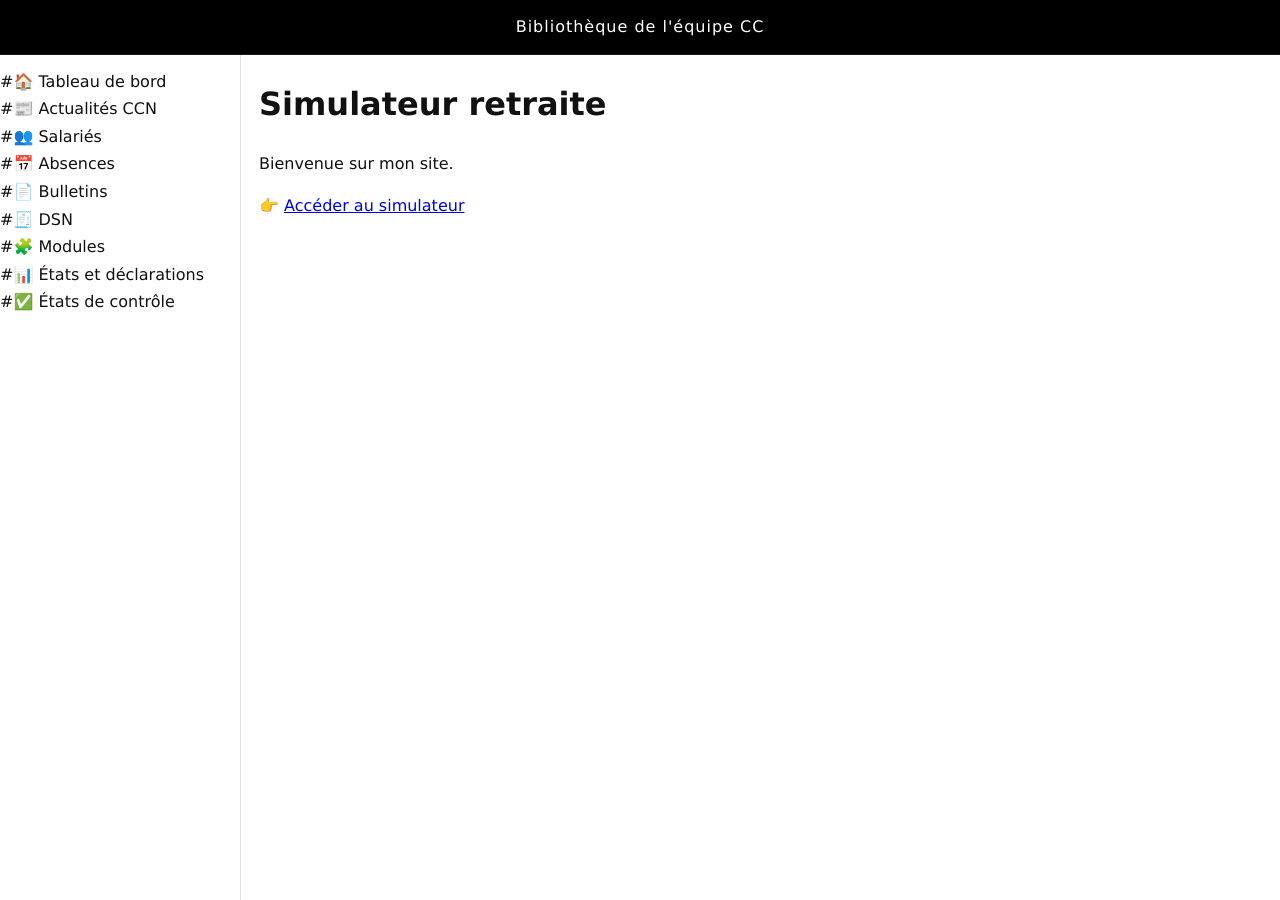
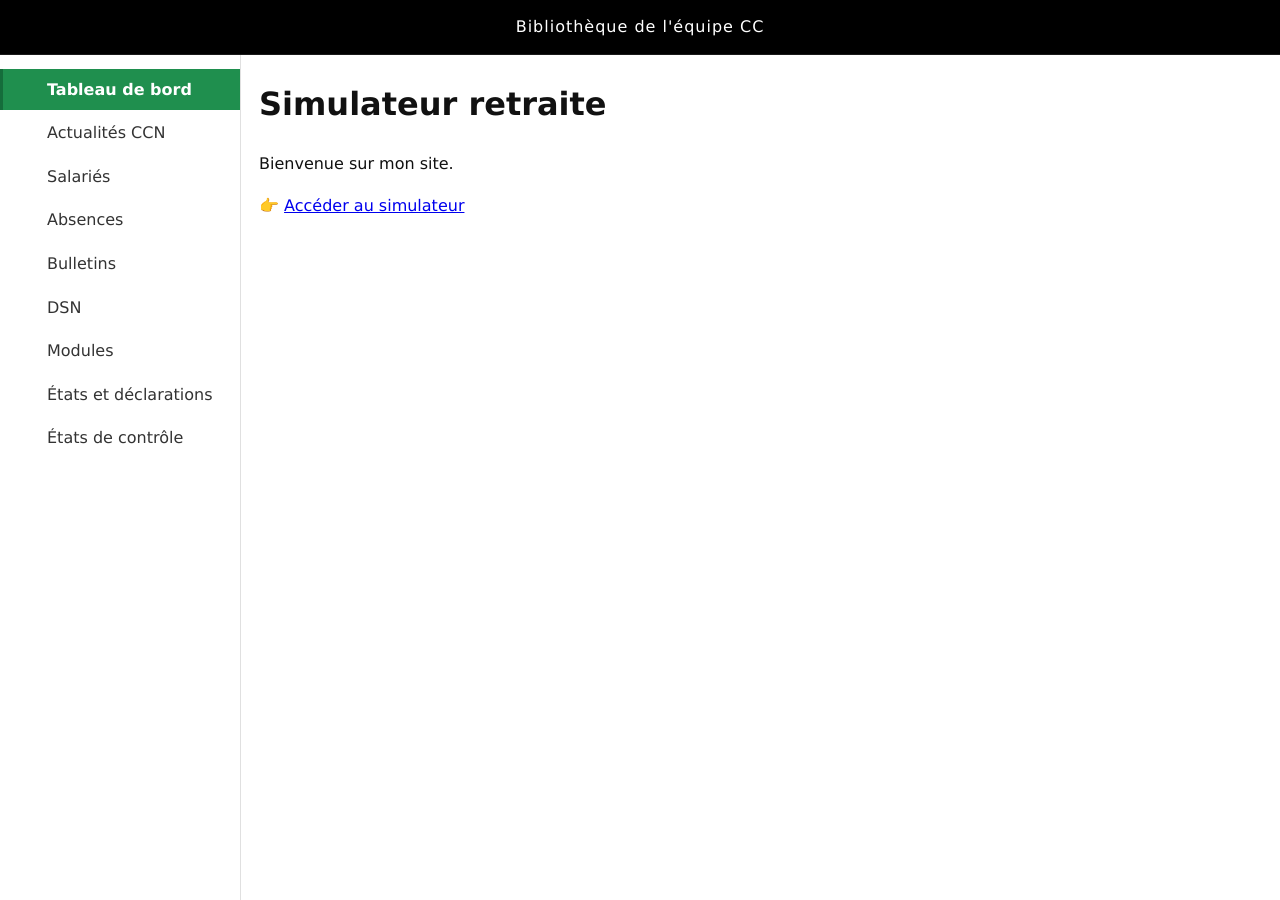
Before and after one commit to Romain-Borie/bibliotheque_CC.com, a Jekyll site: the page built from index.md, in a window 1280 px wide and 900 px high. Built offline with Jekyll 4.4.1, drawn with Linux system fonts in a browser that asks for light colours.

Commit message:
Update default.html

```diff
--- a/_layouts/default.html
+++ b/_layouts/default.html
@@ -15,9 +15,8 @@
         background: #000;
         border-bottom: 1px solid #1a1a1a;
       }
-
       header.topbar .topbar-inner {
-        padding-block: clamp(6px, 0.8vw + 4px, 14px);  /* fluide selon la largeur */
+        padding-block: clamp(6px, 0.8vw + 4px, 14px);
         padding-inline: 16px;
         display: flex;
         align-items: center;
@@ -27,8 +26,8 @@
       /* ===== TITRE ===== */
       .site-title {
         color: #fff;
-        font-size: 12.0pt; /* taille du titre (tu peux garder/ajuster) */
-        letter-spacing: 1px; /* (j'ai supprimé la ligne en double .2 sans unité) */
+        font-size: 12.0pt;  /* ta valeur personnalisée */
+        letter-spacing: 1px;
         text-transform: none;
         font-family: Verdana;
         font-weight: 500;
@@ -41,78 +40,66 @@
         background: #fff;
         color: #111;
         font-family: Verdana;
-        font-size: 12.0pt;     /* ✅ TAILLE DU TEXTE DU SITE (laisse comme tu veux) */
-        line-height: 1.6;      /* ✅ CONFORT DE LECTURE (corrigé) */
+        font-size: 12.0pt;  /* taille du site (hors titre) conservée */
+        line-height: 1.6;
       }
 
-      /* ====== LAYOUT PRINCIPAL (NEW) ====== */
+      /* ===== Layout global ===== */
       .app {
-        display: flex;                  /* sidebar + contenu côte à côte */
-        min-height: calc(100vh - 0px);  /* occupe la hauteur restante sous la topbar sticky */
+        display: flex;        /* sidebar + contenu côte à côte */
+        min-height: calc(100vh - 0px);
       }
 
-      /* ====== SIDEBAR (NEW) ====== */
+      /* ===== Sidebar ===== */
       aside.sidebar {
-        width: 240px;                   /* largeur fixe de la barre gauche */
+        width: 240px;
         background: #fff;
         border-right: 1px solid #e0e0e0;
         padding: 12px 0;
-        position: sticky;               /* reste visible au scroll */
-        top: calc( /* hauteur visuelle du header */ 0px );
-        align-self: flex-start;         /* pour sticky */
+        position: sticky; top: 0;
+        align-self: flex-start;
         height: calc(100vh - 0px);
         overflow-y: auto;
       }
-
-      .menu {
-        list-style: none;
-        margin: 0;
-        padding: 0;
-      }
-
+      .menu { list-style: none; margin: 0; padding: 0; }
       .menu li { margin: 2px 0; }
 
-      .menu a {
+      /* Bloc lien de menu — TES CLASSES */
+      a.sc-fqkvVR.dMxrQl {
         display: flex;
         align-items: center;
         gap: 10px;
-        padding: 10px 16px;
+        padding: 8px 16px;
         color: #333;
         text-decoration: none;
-        font-size: 14px;
+        font-size: inherit;            /* hérite de 12pt */
+        border-left: 3px solid transparent;
+      }
+      a.sc-fqkvVR.dMxrQl:hover { background: #f4f4f4; }
+
+      /* Icône (ton pattern) */
+      .icon-style__StyledIcon-sc-74150e41-0.jEBroz {
+        width: 18px; height: 18px; display: inline-block;
       }
 
-      .menu a:hover {
-        background: #f4f4f4;
-      }
-
-      /* Élément actif (NEW) - on ajoute .active manuellement, ou on le fera via Liquid plus tard */
-      .menu a.active {
+      /* Actif (surlignage) */
+      a.sc-fqkvVR.dMxrQl.active {
         background: #1f8f4e;
         color: #fff;
+        border-left-color: #156d3b;
         font-weight: 600;
       }
 
-      .icon {
-        width: 18px;
-        text-align: center;
-        font-size: 16px;
-      }
-
-      /* ====== CONTENU PRINCIPAL (NEW) ====== */
+      /* Contenu principal */
       main.content {
-        flex: 1;                /* prend tout l’espace restant */
+        flex: 1;
         padding: 24px 18px 56px;
         background: #fff;
       }
-
       main.content h1 { margin-top: 0; }
 
-      /* ===== Responsive simple ===== */
-      @media (max-width: 900px) {
-        aside.sidebar { width: 200px; }
-      }
-
+      /* Responsive simple */
+      @media (max-width: 900px) { aside.sidebar { width: 200px; } }
       @media (max-width: 700px) {
         .app { flex-direction: column; }
         aside.sidebar {
@@ -137,18 +124,82 @@
     <!-- LAYOUT global : SIDEBAR + CONTENU -->
     <div class="app">
 
-      <!-- SIDEBAR GAUCHE (NEW) -->
+      <!-- SIDEBAR GAUCHE -->
       <aside class="sidebar" role="navigation" aria-label="Menu latéral">
         <ul class="menu">
-          <li>#<span class="icon">🏠</span> Tableau de bord</a></li>
-          <li>#<span class="icon">📰</span> Actualités CCN</a></li>
-          <li>#<span class="icon">👥</span> Salariés</a></li>
-          <li>#<span class="icon">📅</span> Absences</a></li>
-          <li>#<span class="icon">📄</span> Bulletins</a></li>
-          <li>#<span class="icon">🧾</span> DSN</a></li>
-          <li>#<span class="icon">🧩</span> Modules</a></li>
-          <li>#<span class="icon">📊</span> États et déclarations</a></li>
-          <li>#<span class="icon">✅</span> États de contrôle</a></li>
+
+          <li>
+            <a class="sc-fqkvVR dMxrQl {% if page.url == '/' or page.url contains '/tableau-de-bord/' %}active{% endif %}"
+               href="/tableau-de-bord/">
+              <span class="icon-style__StyledIcon-sc-74150e41-0 jEBroz" data-element="home"></span>
+              <span class="">Tableau de bord</span>
+            </a>
+          </li>
+
+          <li>
+            <a class="sc-fqkvVR dMxrQl {% if page.url contains '/actualites-ccn/' %}active{% endif %}"
+               href="/actualites-ccn/">
+              <span class="icon-style__StyledIcon-sc-74150e41-0 jEBroz" data-element="page"></span>
+              <span class="">Actualités CCN</span>
+            </a>
+          </li>
+
+          <li>
+            <a class="sc-fqkvVR dMxrQl {% if page.url contains '/salaries/' %}active{% endif %}"
+               href="/salaries/">
+              <span class="icon-style__StyledIcon-sc-74150e41-0 jEBroz" data-element="users"></span>
+              <span class="">Salariés</span>
+            </a>
+          </li>
+
+          <li>
+            <a class="sc-fqkvVR dMxrQl {% if page.url contains '/absences/' %}active{% endif %}"
+               href="/absences/">
+              <span class="icon-style__StyledIcon-sc-74150e41-0 jEBroz" data-element="calendar"></span>
+              <span class="">Absences</span>
+            </a>
+          </li>
+
+          <li>
+            <a class="sc-fqkvVR dMxrQl {% if page.url contains '/bulletins/' %}active{% endif %}"
+               href="/bulletins/">
+              <span class="icon-style__StyledIcon-sc-74150e41-0 jEBroz" data-element="doc"></span>
+              <span class="">Bulletins</span>
+            </a>
+          </li>
+
+          <li>
+            <a class="sc-fqkvVR dMxrQl {% if page.url contains '/dsn/' %}active{% endif %}"
+               href="/dsn/">
+              <span class="icon-style__StyledIcon-sc-74150e41-0 jEBroz" data-element="file-taxes"></span>
+              <span class="">DSN</span>
+            </a>
+          </li>
+
+          <li>
+            <a class="sc-fqkvVR dMxrQl {% if page.url contains '/modules/' %}active{% endif %}"
+               href="/modules/">
+              <span class="icon-style__StyledIcon-sc-74150e41-0 jEBroz" data-element="puzzle"></span>
+              <span class="">Modules</span>
+            </a>
+          </li>
+
+          <li>
+            <a class="sc-fqkvVR dMxrQl {% if page.url contains '/etats-declarations/' %}active{% endif %}"
+               href="/etats-declarations/">
+              <span class="icon-style__StyledIcon-sc-74150e41-0 jEBroz" data-element="chart"></span>
+              <span class="">États et déclarations</span>
+            </a>
+          </li>
+
+          <li>
+            <a class="sc-fqkvVR dMxrQl {% if page.url contains '/etats-controle/' %}active{% endif %}"
+               href="/etats-controle/">
+              <span class="icon-style__StyledIcon-sc-74150e41-0 jEBroz" data-element="checklist"></span>
+              <span class="">États de contrôle</span>
+            </a>
+          </li>
+
         </ul>
       </aside>
 
```
